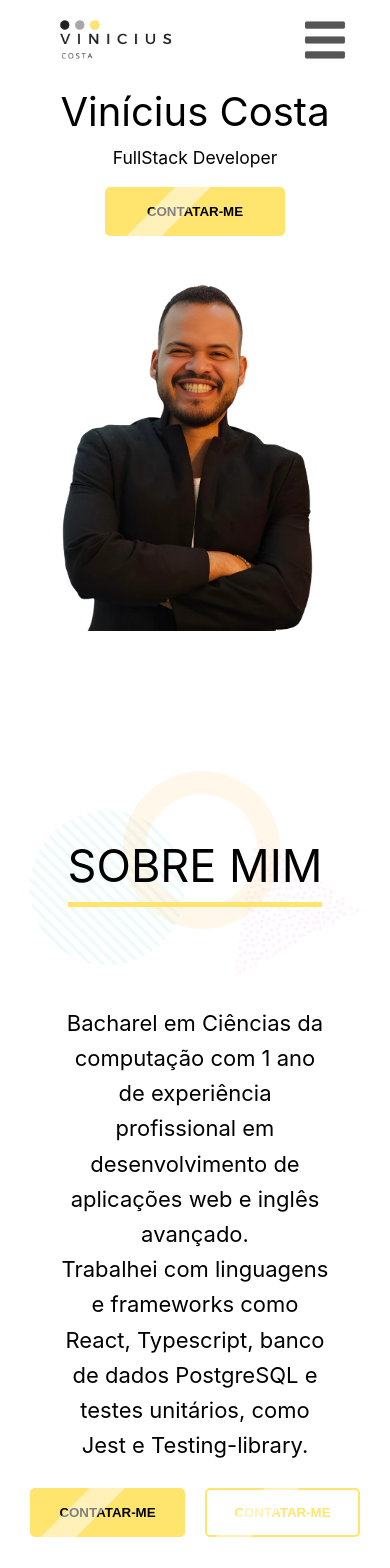
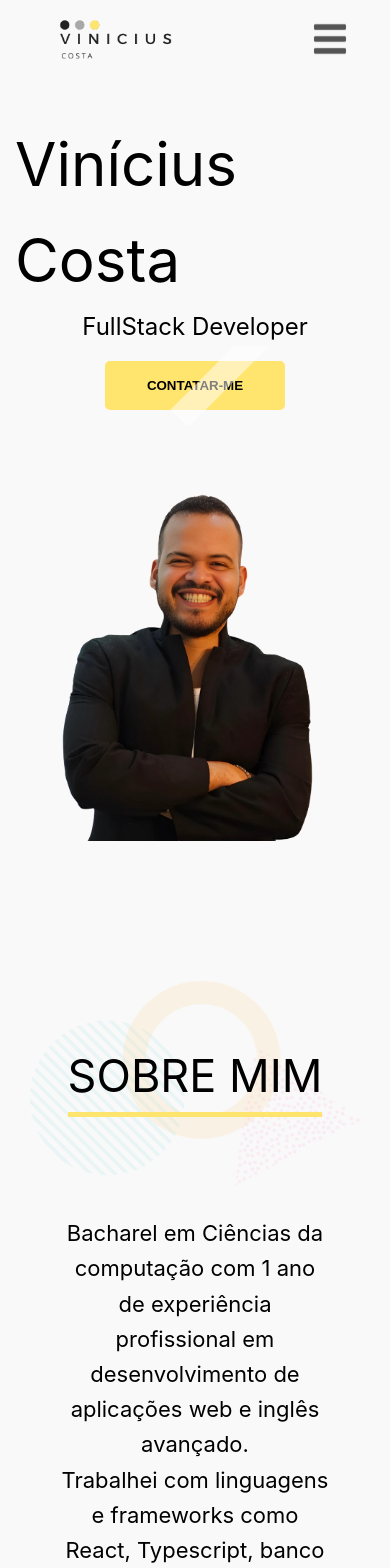
Before and after one commit to Ptedx/personal-site, a Vue app: page / in a window 390 px wide. Shown: the top 1568 px of the page. Built offline with nearby package versions, Linux system fonts and the light colour scheme.

Commit message:
Fix: fixed responsive's issue

```diff
--- a/src/assets/base.css
+++ b/src/assets/base.css
@@ -1,6 +1,6 @@
 /* color palette from <https://github.com/vuejs/theme> */
 :root {
-  --vt-c-white: #ffffff;
+  --vt-c-white: #f9f9f9;
   --vt-c-white-soft: #f8f8f8;
   --vt-c-white-mute: #f2f2f2;
 
--- a/src/components/generals/Button.vue
+++ b/src/components/generals/Button.vue
@@ -10,6 +10,7 @@
 
   interface btnProps{
       reversed?:boolean
+      content?:string
     }
     const props = defineProps<btnProps>()
     onMounted(()=>{
@@ -23,7 +24,7 @@
 <template>
     <div class="btn-div" ref="btnDiv">
         <button :class="{'btn-reverse': reversed, 'btn':!reversed}" v-on:click="showHelloWorld">
-            CONTATAR-ME
+            {{content? content:'CONTATAR-ME' }}
         </button>
         <div class="btn-line" ref="line"></div>
     </div>
--- a/src/components/sections/AboutSection.vue
+++ b/src/components/sections/AboutSection.vue
@@ -27,7 +27,7 @@
             </div>
             <div class="buttons">
                 <Button />
-                <Button :reversed="true" />
+                <Button content="DOWNLOAD CV" :reversed="true" />
             </div>
         </div>
     </section>
@@ -50,7 +50,6 @@
     @media (max-width:768px) {
         .AboutSection{
             flex-direction: column;
-            height: 100%;
         }
         .AboutSection > div{
             width: 100%;
--- a/src/components/sections/HeroSection.vue
+++ b/src/components/sections/HeroSection.vue
@@ -3,10 +3,12 @@
     import { gsap } from 'gsap';
     import {ref, onMounted} from 'vue'
 
-    const image = ref(null)
+    const image = ref<HTMLDivElement>()
 
     onMounted(()=>{
-        gsap.fromTo(image.value,{ x:50, opacity:0,  duration:0.4}, {x:0,opacity:1, duration:0.4})
+        if(image.value){
+            gsap.fromTo(image.value,{ x:50, opacity:0,  duration:0.4}, {x:0,opacity:1, duration:0.4})
+        }
     })
 </script>
 
@@ -46,7 +48,10 @@
         flex-direction: column;
     }
     .mainText> h1{
-        font-size: 40px;
+        font-size: 60px;
+    }
+    .mainText>h3{
+        font-size: 24px;
     }
     @media (max-width:768px) {
         .HeroSection{
@@ -57,6 +62,9 @@
             width: 100%;
             margin-bottom: 20px;
         }
+        .mainText{
+            padding: 10% 0;
+        }
     }
     .image{
         opacity: 0;
--- a/src/components/sections/Menu.vue
+++ b/src/components/sections/Menu.vue
@@ -42,7 +42,7 @@
             <RouterLink class="link" to="/about">Projects</RouterLink>
         </div>
         <div class="links" v-else>
-            <button><img src="..\..\assets\img\BurguerMenu.png" width="50px" alt="Menu Icon" srcset=""></button>
+            <button><img src="..\..\assets\img\BurguerMenu.png" width="40px" alt="Menu Icon" srcset=""></button>
         </div>
     </nav>
 </template>
--- a/src/components/sections/Projects.vue
+++ b/src/components/sections/Projects.vue
@@ -52,6 +52,7 @@
         align-items: center;
         gap: 10px;
         padding: 10px 30px;
+        text-align: center;
     }
     .project{
         width: 50%;
@@ -73,6 +74,7 @@
         .projects{
             flex-direction: column;
             gap:25px;
+            padding: 0;
         }
         .project{
             width: 100%;
```
